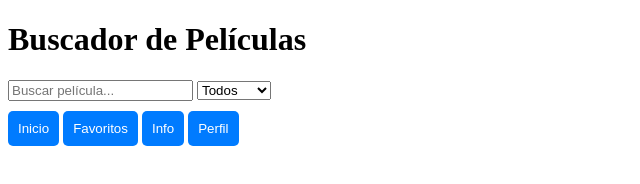
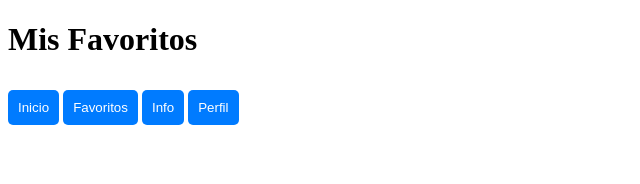
Before and after one commit to cristiav/omdb, a plain HTML site: page index.html in a window 1280 px wide. Shown: the whole page, without its empty margins (0-640 px from the left). Drawn offline with Linux system fonts and the light colour scheme; no server answers.

Commit message:
Update index.html

```diff
--- a/index.html
+++ b/index.html
@@ -3,22 +3,15 @@
 <head>
   <meta charset="UTF-8" />
   <meta name="viewport" content="width=device-width, initial-scale=1.0" />
-  <title>Películas OMDb</title>
+  <title>Favoritos</title>
   <link rel="stylesheet" href="estilos.css" />
 </head>
 <body>
   <header>
-    <h1>Buscador de Películas</h1>
-    <input type="text" id="searchInput" placeholder="Buscar película..." />
-    <select id="typeFilter">
-      <option value="">Todos</option>
-      <option value="movie">Película</option>
-      <option value="series">Serie</option>
-      <option value="episode">Episodio</option>
-    </select>
+    <h1>Mis Favoritos</h1>
   </header>
 
-  <main id="moviesContainer"></main>
+  <main id="favoritosContainer"></main>
 
   <footer>
     <nav>
@@ -29,6 +22,6 @@
     </nav>
   </footer>
 
-  <script src="script.js"></script>
+  <script src="favoritos.js"></script>
 </body>
 </html>
```
